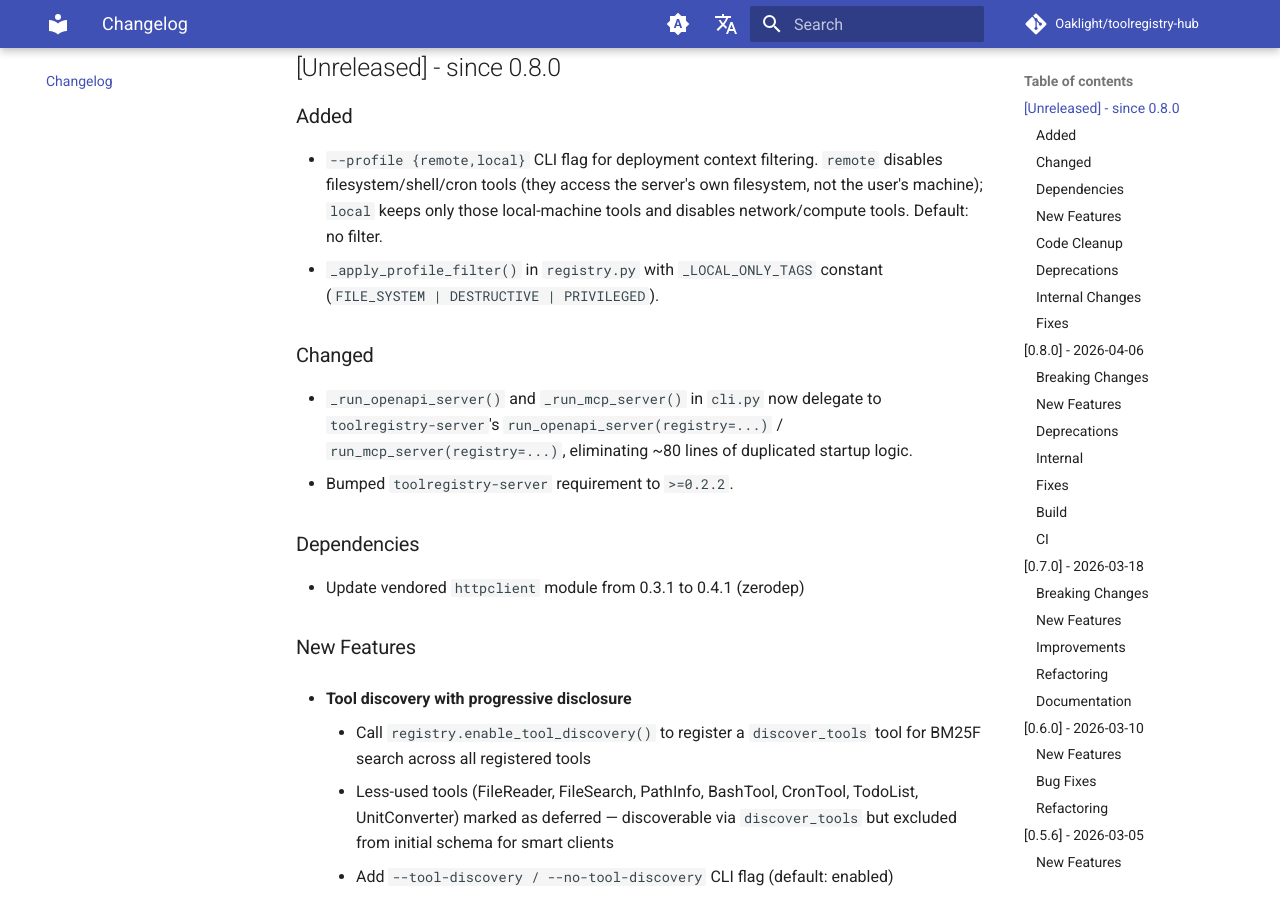
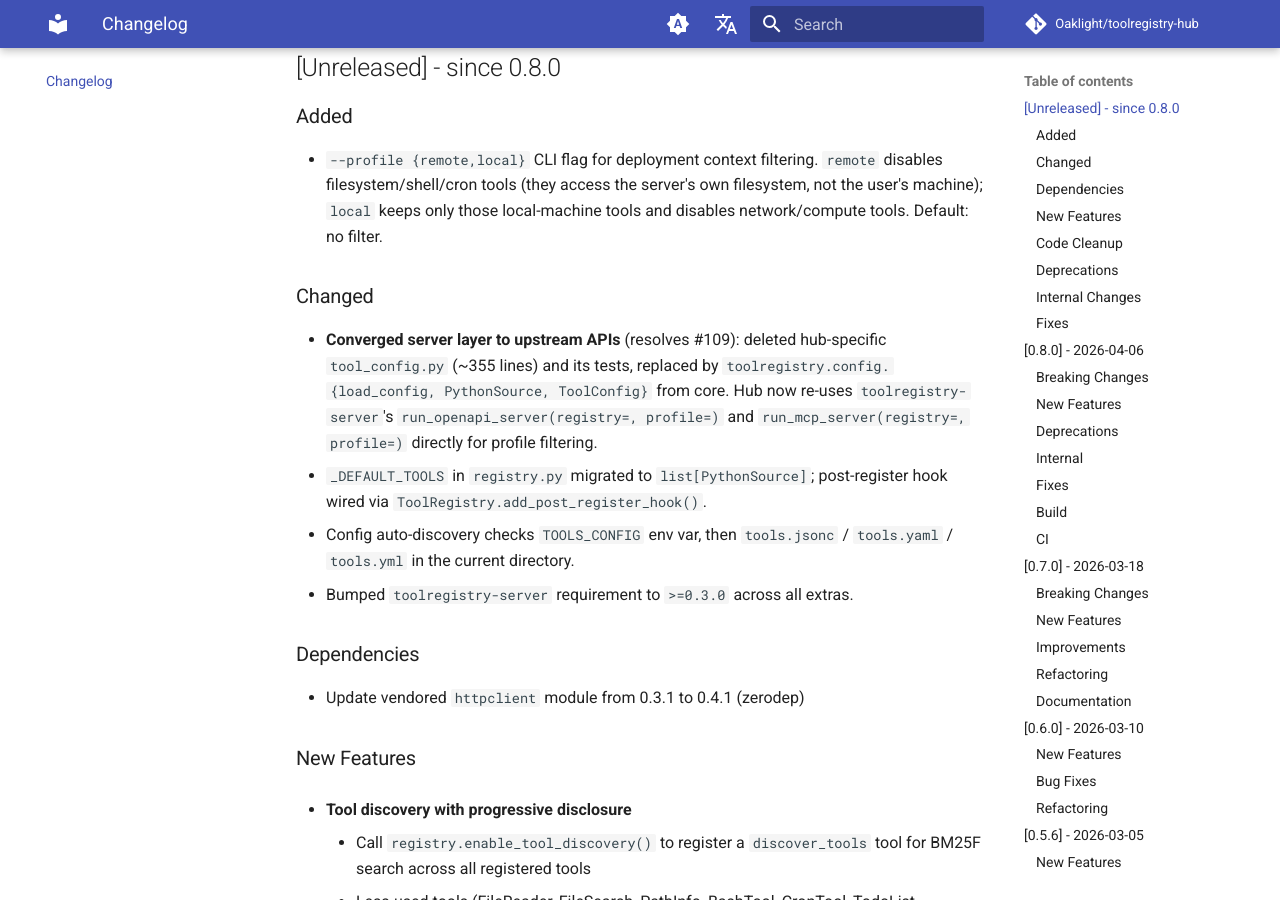
Before and after one commit to Oaklight/toolregistry-hub, an MkDocs documentation site: the page built from docs/changelog.md, in a window 1280 px wide and 900 px high, scrolled down 269 px. Built offline with MkDocs 1.6.1 and Material for MkDocs 9.7.7, drawn with Linux system fonts in a browser that asks for light colours; comment, search, counter and statistics services are not loaded.

Commit message:
docs: update changelog for server layer convergence refactor

```diff
--- a/docs/changelog.md
+++ b/docs/changelog.md
@@ -14,11 +14,12 @@ This page documents all notable changes to the toolregistry-hub project since th
 
 ### Added
 - `--profile {remote,local}` CLI flag for deployment context filtering. `remote` disables filesystem/shell/cron tools (they access the server's own filesystem, not the user's machine); `local` keeps only those local-machine tools and disables network/compute tools. Default: no filter.
-- `_apply_profile_filter()` in `registry.py` with `_LOCAL_ONLY_TAGS` constant (`FILE_SYSTEM | DESTRUCTIVE | PRIVILEGED`).
 
 ### Changed
-- `_run_openapi_server()` and `_run_mcp_server()` in `cli.py` now delegate to `toolregistry-server`'s `run_openapi_server(registry=...)` / `run_mcp_server(registry=...)`, eliminating ~80 lines of duplicated startup logic.
-- Bumped `toolregistry-server` requirement to `>=0.2.2`.
+- **Converged server layer to upstream APIs** (resolves #109): deleted hub-specific `tool_config.py` (~355 lines) and its tests, replaced by `toolregistry.config.{load_config, PythonSource, ToolConfig}` from core. Hub now re-uses `toolregistry-server`'s `run_openapi_server(registry=, profile=)` and `run_mcp_server(registry=, profile=)` directly for profile filtering.
+- `_DEFAULT_TOOLS` in `registry.py` migrated to `list[PythonSource]`; post-register hook wired via `ToolRegistry.add_post_register_hook()`.
+- Config auto-discovery checks `TOOLS_CONFIG` env var, then `tools.jsonc` / `tools.yaml` / `tools.yml` in the current directory.
+- Bumped `toolregistry-server` requirement to `>=0.3.0` across all extras.
 
 ### Dependencies
 
```
